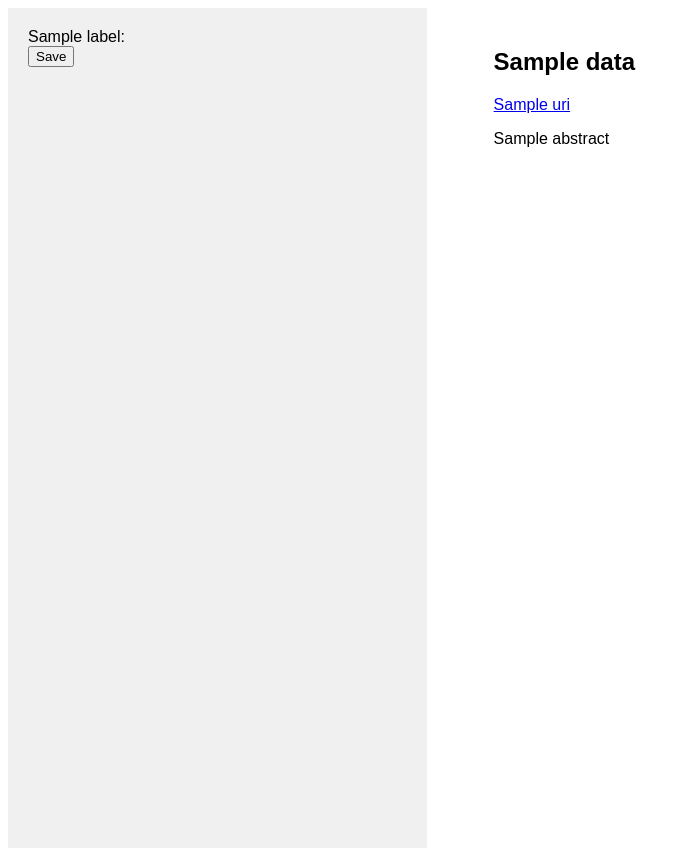
After one commit to insilica/srvc-neo4j, a Flask app: template review/src/templates/review.html in a window 1280 px wide. The commit adds this page. Shown: the whole page, without its empty margins (0-691 px from the left). Run offline with Flask 2, Linux system fonts and the light colour scheme; the template is opened without the code that fills it: most values are stand-ins (such as "Sample title", 1, 10 or a date in 2020).

Commit message:
Add review component

```diff
--- a/docker-compose.yml
+++ b/docker-compose.yml
@@ -18,6 +18,12 @@ services:
       - ./document:/app
     depends_on:
       - neo4j
+  review:
+    build: ./review
+    volumes:
+      - ./review:/app
+    depends_on:
+      - neo4j
   upload:
     build: ./upload
     volumes:
--- a/document/src/app.py
+++ b/document/src/app.py
@@ -12,12 +12,15 @@ app = Flask(__name__)
 def list_documents():
     graph = Graph("bolt://neo4j:7687", auth=("neo4j", "test1234"))
     documents = graph.run("""
-    MATCH (o:Object {type: "document"})
-    RETURN o.uri AS uri, o.json_data AS json_data
+    MATCH (d:Object {type: "document"})
+    OPTIONAL MATCH (d)<-[:HAS_EVENT]-(a:Object {type: "label-answer"})-[:HAS_LABEL]->(l:Object)
+    RETURN d.uri AS uri, d.json_data AS json_data,
+           collect({label: l, answer: a}) AS label_answers
     """).data()
 
     for document in documents:
         document['json_data'] = json.loads(document['json_data'])
+        document['label_answers'] = [(x['label'], x['answer']) for x in document['label_answers'] if x['label'] and x['answer']]
 
     return render_template('documents.html', documents=documents)
 
--- /dev/null
+++ b/review/requirements.txt
@@ -0,0 +1,3 @@
+Flask==2.0.1
+jsonlines==2.0.0
+py2neo==2021.1.3
--- /dev/null
+++ b/review/src/templates/review.html
@@ -0,0 +1,48 @@
+<!DOCTYPE html>
+<html>
+<head>
+<style>
+body {
+  font-family: Arial, sans-serif;
+}
+
+.sidebar {
+  float: left;
+  width: 30%;
+  height: 100vh;
+  background-color: #f0f0f0;
+  padding: 20px;
+}
+
+.main-content {
+  float: right;
+  width: 60%;
+  padding: 20px;
+}
+</style>
+</head>
+<body>
+  <div class="sidebar">
+    <form target="/review" method="post">
+      <input type="hidden" id="doc-id" name="doc-id" value="{{ document['id'] }}">
+      {% for label in labels %}
+        <label for="label-{{ label['id'] }}">{{ label['question'] }}:</label><br>
+        {% if label['type'] == 'boolean' %}
+          <input type="checkbox" id="label-{{ label['id'] }}" name="label-{{ label['id'] }}"><br>
+        {% elif label['type'] == 'text' %}
+          <input type="text" id="label-{{ label['id'] }}" name="label-{{ label['id'] }}"><br>
+        {% endif %}
+      {% endfor %}
+      <input type="submit" value="Save">
+    </form>
+  </div>
+
+  <div class="main-content">
+    <h2>{{ document['json_data']['data']['title'] }}</h2>
+    {% if document['uri'] %}
+      <a href="{{ document['uri'] }}">{{ document['uri'] }}</a>
+    {% endif %}
+    <p>{{ document['json_data']['data']['abstract'] }}</p>
+  </div>
+</body>
+</html>
```
Also changed, not shown: document/src/templates/documents.html (+13 -0 lines), review/src/app.py (added, +86 -0 lines), 2 other files.
